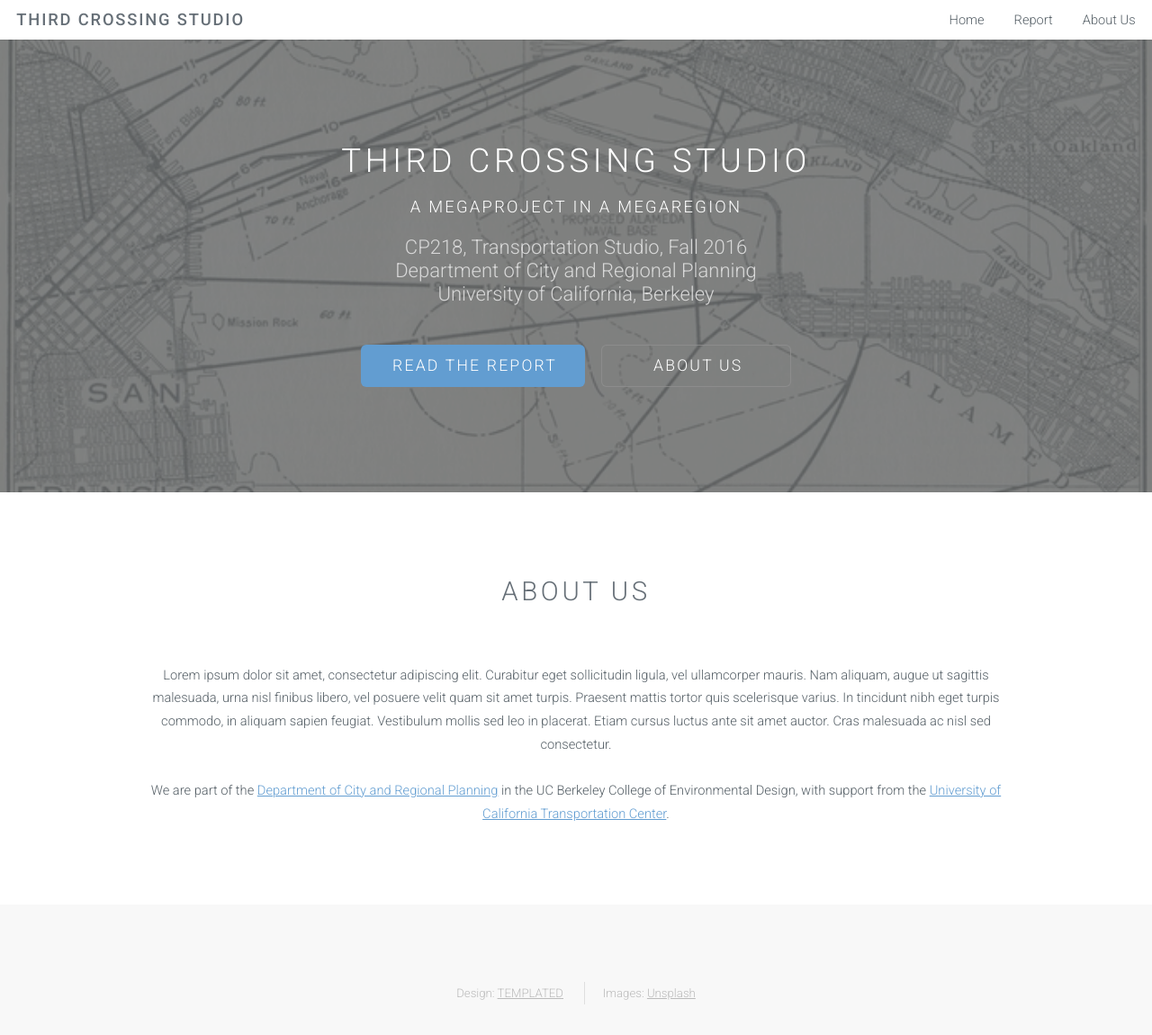
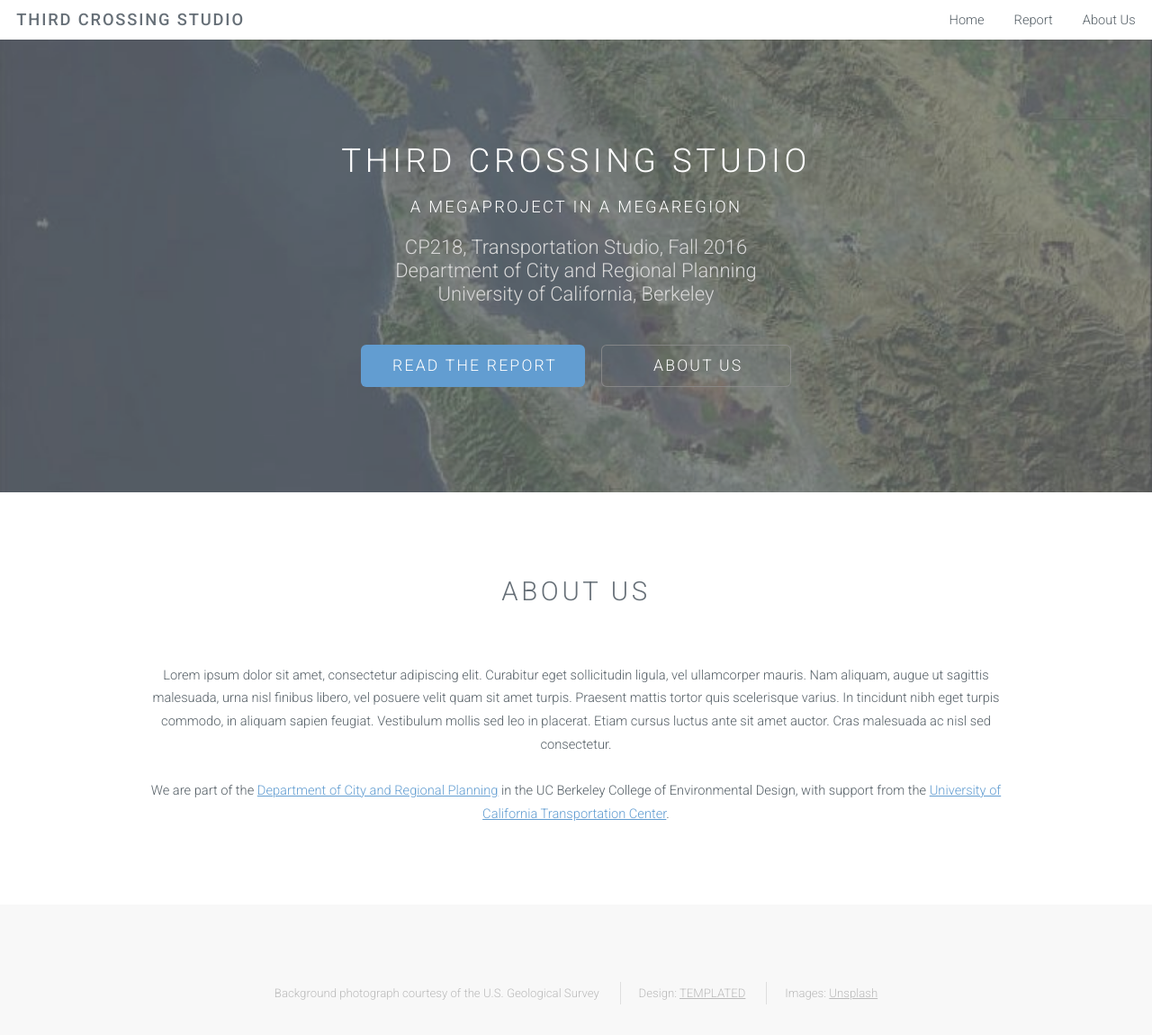
Before and after one commit to pksohn/secondcrossingstudio, a plain HTML site: page index.html in a window 1280 px wide. Shown: the whole page at 90% size. Drawn offline with Linux system fonts and the light colour scheme.

Commit message:
New background

```diff
--- a/css/style.css
+++ b/css/style.css
@@ -978,7 +978,7 @@
 
 	#banner {
 		background-color: #666666;
-		background-image: url("../images/crossing_dark.png");
+		background-image: url("../images/bay.jpg");
 		background-size: cover;
 		background-position: center center;
 		background-repeat: no-repeat;
--- a/index.html
+++ b/index.html
@@ -205,6 +205,7 @@
 					<!--</div>-->
 					<ul class="copyright">
 						<!--<li>&copy; Untitled. All rights reserved.</li>-->
+						<li>Background photograph courtesy of the U.S. Geological Survey</li>
 						<li>Design: <a href="http://templated.co">TEMPLATED</a></li>
 						<li>Images: <a href="http://unsplash.com">Unsplash</a></li>
 					</ul>
```
Also changed, not shown: images/SF_Bay_area_USGS.jpg (added), images/bay.jpg (added).
